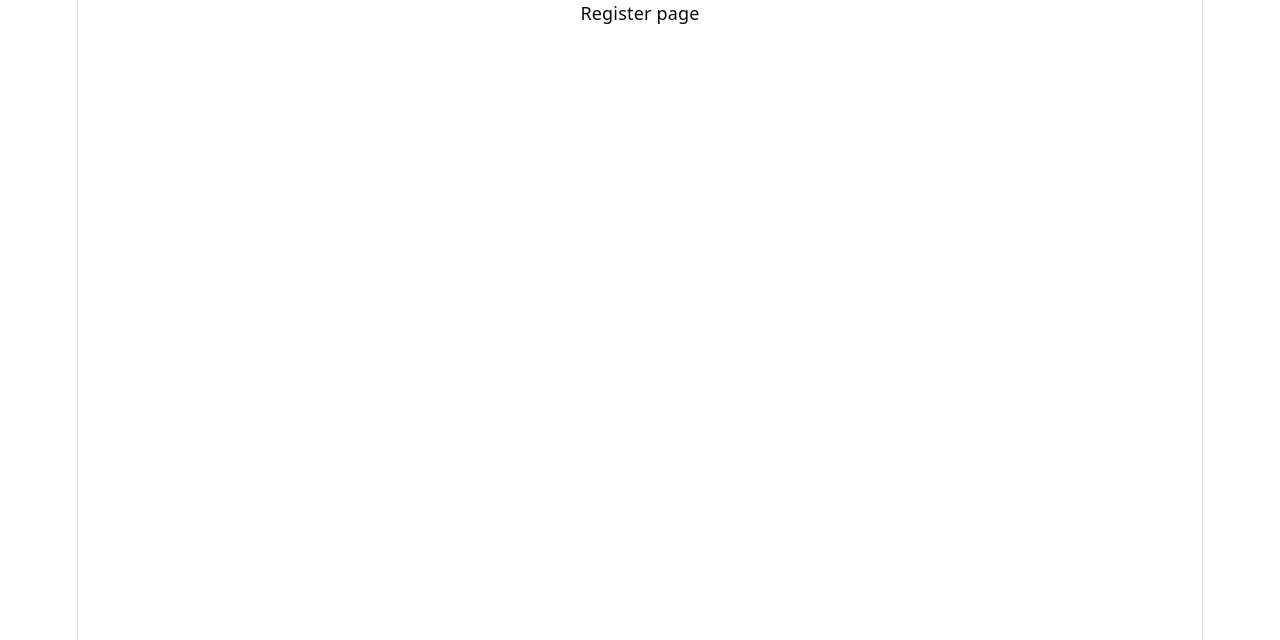
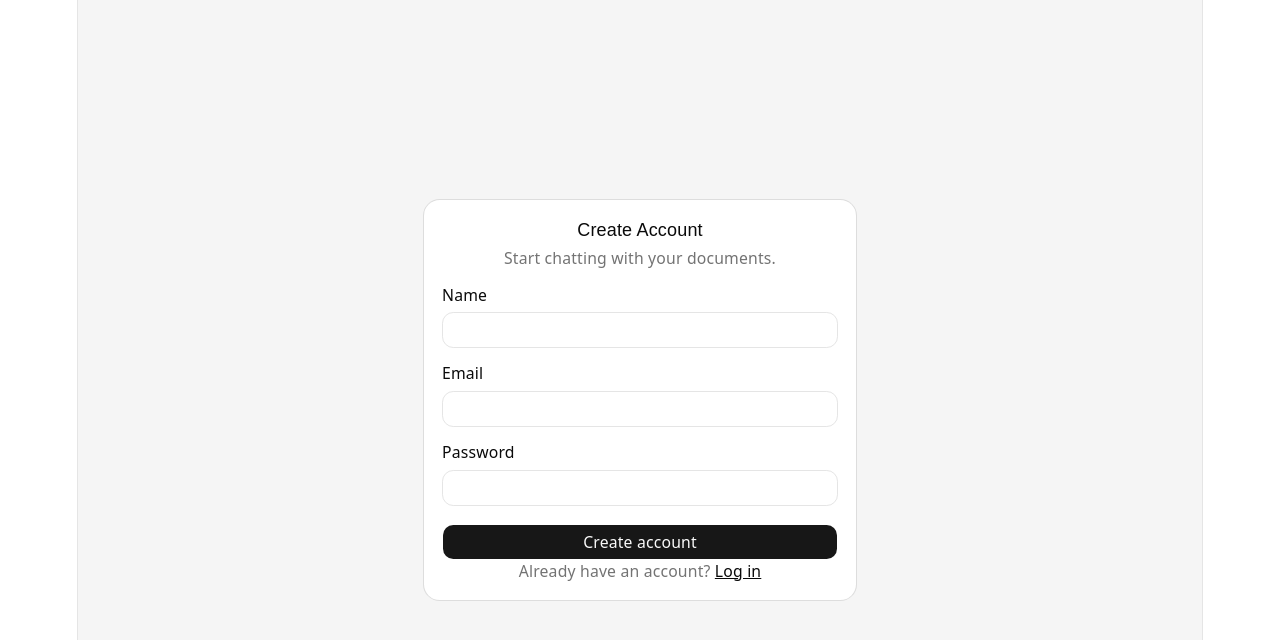
Before and after one commit to russellfrrr/docudok, a React (Vite) app in the folder client/: page /register in a window 1280 px wide. Shown: the top 640 px of the page. Built offline with nearby package versions, Linux system fonts and the light colour scheme.

Commit message:
feat: build register page

```diff
--- a/client/src/pages/RegisterPage.tsx
+++ b/client/src/pages/RegisterPage.tsx
@@ -1,3 +1,127 @@
+import { useState } from 'react';
+import type { FormEvent } from 'react';
+import { Link, useNavigate } from 'react-router-dom';
+import { useMutation } from '@tanstack/react-query';
+import { AlertCircle, Loader2 } from 'lucide-react';
+import { register } from '@/services/auth.service';
+import { useAuthStore } from '@/store/auth.store';
+import { Button } from '@/components/ui/button';
+import { Input } from '@/components/ui/input';
+import { Label } from '@/components/ui/label';
+import {
+  Card,
+  CardContent,
+  CardDescription,
+  CardHeader,
+  CardTitle,
+} from '@/components/ui/card';
+import { Alert, AlertDescription } from '@/components/ui/alert';
+
+
 export const RegisterPage = () => {
-  return <div>Register page</div>;
-}
+  const navigate = useNavigate();
+  const setAuth = useAuthStore((state) => state.setAuth);
+
+  const [name, setName] = useState('');
+  const [email, setEmail] = useState('');
+  const [password, setPassword] = useState('');
+
+  const registerMutation = useMutation({
+    mutationFn: register,
+    onSuccess: (data) => {
+      setAuth(data.token, data.user);
+      navigate('/');
+    },
+  });
+
+  const handleSubmit = (event: FormEvent<HTMLFormElement>) => {
+    event.preventDefault();
+
+    registerMutation.mutate({
+      name,
+      email,
+      password,
+    });
+  };
+
+  const errorMessage =
+    registerMutation.error instanceof Error
+      ? registerMutation.error.message
+      : 'Register failed';
+
+  return (
+    <main className="flex min-h-screen items-center justify-center bg-muted px-4">
+      <Card className="w-full max-w-sm">
+        <CardHeader>
+          <CardTitle>
+            Create Account
+          </CardTitle>
+          <CardDescription>
+            Start chatting with your documents.
+          </CardDescription>
+        </CardHeader>
+
+        <CardContent>
+          <form onSubmit={handleSubmit} className="space-y-4">
+            {registerMutation.isError && (
+              <Alert variant="destructive">
+                <AlertCircle className="h-4 w-4" />
+                <AlertDescription>{errorMessage}</AlertDescription>
+              </Alert>
+            )}
+
+            <div className="space-y-2">
+              <Label htmlFor="name">Name</Label>
+              <Input
+                id="name"
+                value={name}
+                onChange={(event) => setName(event.target.value)}
+                required
+              />
+            </div>
+
+            <div className="space-y-2">
+              <Label htmlFor="email">Email</Label>
+              <Input
+                id="email"
+                type="email"
+                value={email}
+                onChange={(event) => setEmail(event.target.value)}
+                required
+              />
+            </div>
+
+            <div className="space-y-2">
+              <Label htmlFor="password">Password</Label>
+              <Input
+                id="password"
+                type="password"
+                value={password}
+                onChange={(event) => setPassword(event.target.value)}
+                required
+              />
+            </div>
+
+            <Button
+              type="submit"
+              className="w-full"
+              disabled={registerMutation.isPending}
+            >
+              {registerMutation.isPending && (
+                <Loader2 className="h-4 w-4 animate-spin" />
+              )}
+              Create account
+            </Button>
+          </form>
+
+          <p className="mt-4 text-center text-sm text-muted-foreground">
+            Already have an account?{' '}
+            <Link to="/login" className="text-foreground underline">
+              Log in
+            </Link>
+          </p>
+        </CardContent>
+      </Card>
+    </main>
+  );
+};
```
